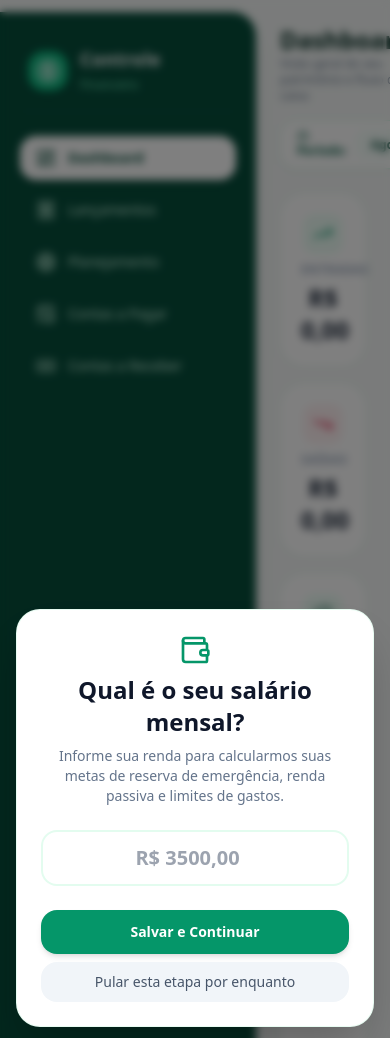
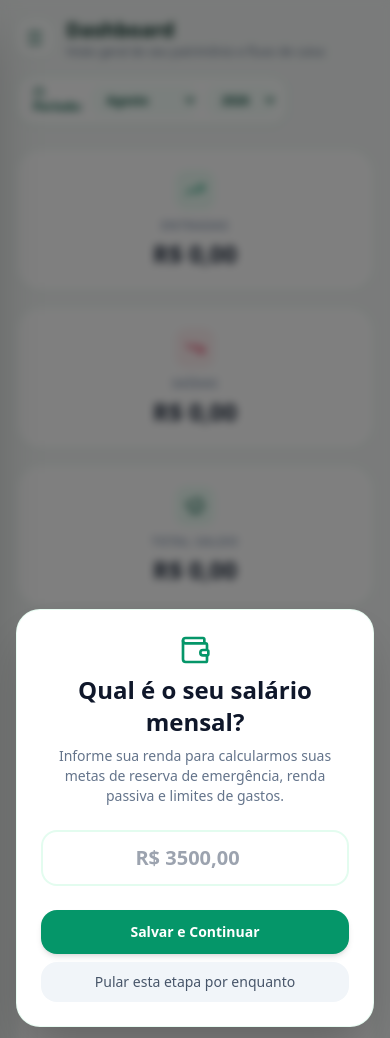
Before and after one commit to Kayke-Oliveira/Gerenciador_Financeiro, a Django app: page / in a window 390 px wide. Shown: the top 1038 px of the page. Run offline with Django 5.2, Linux system fonts and the light colour scheme; the visitor is signed in with stand-in values (Sample User, id 1); data that the repository does not hold is empty; some libraries are stand-ins or nearby versions.

Commit message:
Fix: conexao IPv4 pooler Supabase e layout responsivo mobile

```diff
--- a/core/templates/core/index.html
+++ b/core/templates/core/index.html
@@ -27,6 +27,9 @@
         }
         .toast-enter { animation: toastIn 0.4s ease-out forwards; }
         .toast-exit  { animation: toastOut 0.4s ease-in forwards; }
+
+        #sidebar-overlay { transition: opacity 0.3s ease; }
+        #sidebar-mobile { transition: transform 0.3s ease; }
     </style>
     <script src="https://cdn.jsdelivr.net/npm/chart.js"></script>
     <script src="https://unpkg.com/lucide@latest"></script>
@@ -37,9 +40,9 @@
     {% csrf_token %}
 
     <!-- ==========================================
-         SIDEBAR LATERAL
+         SIDEBAR LATERAL (Desktop)
          ========================================== -->
-    <aside class="w-64 bg-[#064e3b] text-white flex flex-col justify-between p-5 rounded-r-3xl my-3 shadow-xl shrink-0">
+    <aside class="hidden lg:flex w-64 bg-[#064e3b] text-white flex flex-col justify-between p-5 rounded-r-3xl my-3 shadow-xl shrink-0">
         <div>
             <!-- Logo / Brand -->
             <div class="flex items-center gap-3 px-2 py-4 mb-6 border-b border-emerald-800/60">
@@ -91,18 +94,73 @@
     </aside>
 
     <!-- ==========================================
+         SIDEBAR MOBILE (Overlay)
+         ========================================== -->
+    <div id="sidebar-overlay" class="fixed inset-0 bg-black/50 z-40 hidden lg:hidden" onclick="fecharSidebarMobile()"></div>
+    <aside id="sidebar-mobile" class="fixed top-0 left-0 h-full w-64 bg-[#064e3b] text-white flex flex-col justify-between p-5 z-50 -translate-x-full lg:hidden shadow-2xl">
+        <div>
+            <div class="flex items-center gap-3 px-2 py-4 mb-6 border-b border-emerald-800/60">
+                <div class="w-10 h-10 bg-emerald-500 text-white rounded-2xl flex items-center justify-center font-bold text-xl shadow-md">
+                    <i data-lucide="circle-dollar-sign" class="w-6 h-6"></i>
+                </div>
+                <div>
+                    <h1 class="text-lg font-bold tracking-wide leading-tight">Controle</h1>
+                    <span class="text-xs text-emerald-300 font-medium">Financeiro</span>
+                </div>
+            </div>
+            <nav class="space-y-2">
+                <button onclick="alternarAba('dashboard'); fecharSidebarMobile()" id="nav-mob-dashboard"
+                    class="w-full flex items-center gap-3 px-4 py-3 rounded-2xl text-sm font-semibold transition-all duration-200 text-left bg-white text-[#064e3b] shadow-md">
+                    <span><i data-lucide="layout-dashboard" class="w-5 h-5"></i></span> Dashboard
+                </button>
+                <button onclick="alternarAba('lancamentos'); fecharSidebarMobile()" id="nav-mob-lancamentos"
+                    class="w-full flex items-center gap-3 px-4 py-3 rounded-2xl text-sm font-medium text-emerald-100 hover:bg-emerald-800/50 transition-all duration-200 text-left">
+                    <span><i data-lucide="receipt" class="w-5 h-5"></i></span> Lan&ccedil;amentos
+                </button>
+                <button onclick="alternarAba('planejamento'); fecharSidebarMobile()" id="nav-mob-planejamento"
+                    class="w-full flex items-center gap-3 px-4 py-3 rounded-2xl text-sm font-medium text-emerald-100 hover:bg-emerald-800/50 transition-all duration-200 text-left">
+                    <span><i data-lucide="target" class="w-5 h-5"></i></span> Planejamento
+                </button>
+                <button onclick="alternarAba('contas-pagar'); fecharSidebarMobile()" id="nav-mob-contas-pagar"
+                    class="w-full flex items-center gap-3 px-4 py-3 rounded-2xl text-sm font-medium text-emerald-100 hover:bg-emerald-800/50 transition-all duration-200 text-left">
+                    <span><i data-lucide="calendar-clock" class="w-5 h-5"></i></span> Contas a Pagar
+                </button>
+                <button onclick="alternarAba('contas-receber'); fecharSidebarMobile()" id="nav-mob-contas-receber"
+                    class="w-full flex items-center gap-3 px-4 py-3 rounded-2xl text-sm font-medium text-emerald-100 hover:bg-emerald-800/50 transition-all duration-200 text-left">
+                    <span><i data-lucide="banknote" class="w-5 h-5"></i></span> Contas a Receber
+                </button>
+            </nav>
+        </div>
+        <div class="border-t border-emerald-800/60 pt-4 space-y-2">
+            <button onclick="abrirModalSalario(); fecharSidebarMobile()"
+                class="w-full flex items-center gap-2 px-3 py-2.5 text-xs font-medium text-emerald-200 hover:text-white hover:bg-emerald-800/40 rounded-xl transition-all">
+                <i data-lucide="wallet" class="w-4 h-4"></i> Alterar Sal&aacute;rio
+            </button>
+            <a href="{% url 'logout' %}"
+                class="w-full flex items-center gap-2 px-3 py-2.5 text-xs font-medium text-rose-300 hover:text-rose-100 hover:bg-rose-900/30 rounded-xl transition-all">
+                <i data-lucide="log-out" class="w-4 h-4"></i> Sair
+            </a>
+        </div>
+    </aside>
+
+    <!-- ==========================================
          ÁREA DE CONTEÚDO PRINCIPAL
          ========================================== -->
-    <main class="flex-1 flex flex-col p-6 overflow-y-auto">
+    <main class="flex-1 flex flex-col p-4 sm:p-6 overflow-y-auto">
 
         <!-- HEADER / TOPBAR -->
         <header class="flex flex-col sm:flex-row justify-between items-start sm:items-center mb-6 gap-4">
-            <div>
-                <h2 id="titulo-pagina-ativa" class="text-2xl font-bold text-emerald-950">Dashboard</h2>
-                <p class="text-xs text-slate-500">Visão geral do seu patrimônio e fluxo de caixa</p>
+            <div class="flex items-center gap-3">
+                <button onclick="abrirSidebarMobile()" class="lg:hidden p-2 rounded-xl bg-white shadow-sm border border-emerald-100/60 text-emerald-800 hover:bg-emerald-50 transition">
+                    <i data-lucide="menu" class="w-5 h-5"></i>
+                </button>
+                <div>
+                    <h2 id="titulo-pagina-ativa" class="text-xl sm:text-2xl font-bold text-emerald-950">Dashboard</h2>
+                    <p class="text-xs text-slate-500">Vis&atilde;o geral do seu patrim&ocirc;nio e fluxo de caixa</p>
+                </div>
             </div>
 
-            <form id="formFiltroData" class="flex items-center gap-2 bg-white p-2 rounded-2xl shadow-sm border border-emerald-100">
+            <form id="formFiltroData" class="flex flex-wrap items-center gap-2 bg-white p-2 rounded-2xl shadow-sm border border-emerald-100">
                 <span class="text-xs font-semibold text-emerald-800 pl-2">                <i data-lucide="calendar" class="w-3 h-3"></i> Período:</span>
                 <select name="mes" id="selectMes" onchange="aplicarFiltroData()"
                     class="text-xs border-none focus:ring-0 rounded-xl bg-emerald-50/50 text-emerald-900 font-semibold py-1.5 px-3">
@@ -192,7 +250,7 @@
                                 <option value="Outros">Outros</option>
                             </select>
                         </div>
-                        <div class="flex-1 min-w-[200px]">
+                        <div class="flex-1 min-w-0 sm:min-w-[200px]">
                             <label for="descricao" class="block text-xs font-semibold text-slate-400 uppercase tracking-wider mb-1">Descrição</label>
                             <input type="text" id="descricao" required placeholder="Ex: Aluguel, Supermercado..."
                                 class="w-full border border-emerald-100/60 rounded-xl px-3 py-2 text-sm text-slate-800 focus:outline-none focus:border-emerald-600 transition-colors">
@@ -213,26 +271,26 @@
                             </label>
                         </div>
                         <button type="submit"
-                            class="w-full lg:w-auto bg-emerald-700 hover:bg-emerald-800 text-white font-semibold px-6 py-2 rounded-xl text-sm transition-all shadow-sm uppercase tracking-wider cursor-pointer active:scale-95">
+                            class="w-full sm:w-auto bg-emerald-700 hover:bg-emerald-800 text-white font-semibold px-6 py-2 rounded-xl text-sm transition-all shadow-sm uppercase tracking-wider cursor-pointer active:scale-95">
                             Adicionar
                         </button>
                         <button type="button" onclick="abrirModalImportacao()"
-                            class="w-full lg:w-auto bg-emerald-700 hover:bg-emerald-800 text-white font-semibold px-6 py-2 rounded-xl text-sm transition-all shadow-sm uppercase tracking-wider cursor-pointer active:scale-95">
+                            class="w-full sm:w-auto bg-emerald-700 hover:bg-emerald-800 text-white font-semibold px-6 py-2 rounded-xl text-sm transition-all shadow-sm uppercase tracking-wider cursor-pointer active:scale-95">
                             Importar Extrato
                         </button>
                     </form>
                 </div>
 
                 <!-- TABELA DE TRANSAÇÕES -->
-                <div class="bg-white rounded-3xl border border-emerald-100/50 shadow-sm overflow-hidden">
-                    <div class="flex items-center justify-between px-6 py-3 border-b border-slate-100">
-                        <h3 class="text-xs font-semibold text-slate-400 uppercase tracking-wider">Histórico de Lançamentos</h3>
+                <div class="bg-white rounded-3xl border border-emerald-100/50 shadow-sm overflow-x-auto">
+                    <div class="flex flex-col sm:flex-row items-start sm:items-center justify-between px-4 sm:px-6 py-3 border-b border-slate-100 gap-2">
+                        <h3 class="text-xs font-semibold text-slate-400 uppercase tracking-wider">Hist&oacute;rico de Lan&ccedil;amentos</h3>
                         <button onclick="deletarTodasTransacoes()"
-                            class="bg-rose-600 hover:bg-rose-700 text-white text-xs font-semibold px-3 py-2 rounded-xl transition shadow-sm">
+                            class="w-full sm:w-auto bg-rose-600 hover:bg-rose-700 text-white text-xs font-semibold px-3 py-2 rounded-xl transition shadow-sm">
                             <i data-lucide="trash-2" class="w-3 h-3 inline"></i> Excluir Todas
                         </button>
                     </div>
-                    <table class="w-full text-left border-collapse text-sm">
+                    <table class="w-full text-left border-collapse text-sm min-w-[500px]">
                         <thead>
                             <tr class="border-b border-slate-100 text-xs font-semibold text-slate-400 uppercase tracking-wider">
                                 <th class="py-3 px-6">Descrição</th>
@@ -282,11 +340,11 @@
                  ========================================== -->
             <div id="aba-planejamento" class="conteudo-aba hidden space-y-6">
                 {% if planejamento %}
-                <div class="bg-white p-6 rounded-3xl border border-emerald-100/50 shadow-sm">
+                <div class="bg-white p-4 sm:p-6 rounded-3xl border border-emerald-100/50 shadow-sm overflow-x-auto">
                     <h3 class="text-xs font-bold text-emerald-700 uppercase tracking-wider mb-4">
                         Planejamento Recomendado (Salário Base: R$ {{planejamento.salario}})
                     </h3>
-                    <div class="grid grid-cols-2 md:grid-cols-5 gap-3 text-center text-xs">
+                    <div class="grid grid-cols-2 sm:grid-cols-3 lg:grid-cols-5 gap-3 text-center text-xs">
                         <div class="bg-emerald-50/50 p-3 rounded-2xl border border-emerald-100/60">
                             <span class="text-slate-500 block mb-1">Renda Passiva (200x)</span>
                             <strong class="text-slate-800 text-sm">R$ {{planejamento.meta_renda_passiva|floatformat:2}}</strong>
@@ -311,10 +369,10 @@
                 </div>
 
                 <div class="bg-white p-6 rounded-3xl border border-emerald-100/50 shadow-sm space-y-4">
-                    <div class="flex items-center justify-between border-b border-slate-100 pb-3">
+                    <div class="flex flex-col sm:flex-row items-start sm:items-center justify-between border-b border-slate-100 pb-3 gap-3">
                         <h3 class="text-sm font-bold text-slate-800 uppercase tracking-wide"><i data-lucide="target" class="w-4 h-4 inline"></i> Suas Metas e Objetivos</h3>
                         <button onclick="abrirModalMeta()"
-                            class="bg-emerald-600 hover:bg-emerald-700 text-white font-semibold text-xs px-4 py-2 rounded-2xl transition shadow-sm">
+                            class="w-full sm:w-auto bg-emerald-600 hover:bg-emerald-700 text-white font-semibold text-xs px-4 py-2 rounded-2xl transition shadow-sm">
                             + Nova Meta
                         </button>
                     </div>
@@ -363,7 +421,7 @@
                         </div>
                         {% endwith %}
                         {% empty %}
-                        <div class="col-span-2 py-6 text-center text-slate-400 italic">
+                        <div class="col-span-full py-6 text-center text-slate-400 italic">
                             Nenhuma meta cadastrada ainda. Clique em "+ Nova Meta" acima para começar!
                         </div>
                         {% endfor %}
@@ -374,7 +432,7 @@
                 <div class="bg-white p-8 rounded-3xl border border-emerald-100/50 shadow-sm text-center">
                     <p class="text-slate-500 mb-4">Você ainda não configurou seu salário mensal para ver as recomendações.</p>
                     <button onclick="abrirModalSalario()"
-                        class="bg-emerald-600 hover:bg-emerald-700 text-white font-semibold px-5 py-2.5 rounded-2xl text-sm transition shadow-sm">
+                        class="w-full sm:w-auto bg-emerald-600 hover:bg-emerald-700 text-white font-semibold px-5 py-2.5 rounded-2xl text-sm transition shadow-sm">
                         Configurar Salário Agora
                     </button>
                 </div>
@@ -398,13 +456,13 @@
 
                 <div class="flex justify-end">
                     <button onclick="abrirModalContaPagar()"
-                        class="bg-emerald-600 hover:bg-emerald-700 text-white font-semibold px-5 py-2.5 rounded-2xl text-sm transition shadow-sm">
+                        class="w-full sm:w-auto bg-emerald-600 hover:bg-emerald-700 text-white font-semibold px-5 py-2.5 rounded-2xl text-sm transition shadow-sm">
                         + Nova Conta a Pagar
                     </button>
                 </div>
 
                 <div class="bg-white border border-emerald-100/50 rounded-3xl shadow-sm overflow-x-auto">
-                    <table class="w-full text-sm text-left">
+                    <table class="w-full text-sm text-left min-w-[600px]">
                         <thead>
                             <tr class="border-b border-slate-100 text-xs font-semibold text-slate-400 uppercase tracking-wider">
                                 <th class="px-4 py-3">Status</th>
@@ -440,13 +498,13 @@
 
                 <div class="flex justify-end">
                     <button onclick="abrirModalContaReceber()"
-                        class="bg-emerald-600 hover:bg-emerald-700 text-white font-semibold px-5 py-2.5 rounded-2xl text-sm transition shadow-sm">
+                        class="w-full sm:w-auto bg-emerald-600 hover:bg-emerald-700 text-white font-semibold px-5 py-2.5 rounded-2xl text-sm transition shadow-sm">
                         + Nova Conta a Receber
                     </button>
                 </div>
 
                 <div class="bg-white border border-emerald-100/50 rounded-3xl shadow-sm overflow-x-auto">
-                    <table class="w-full text-sm text-left">
+                    <table class="w-full text-sm text-left min-w-[600px]">
                         <thead>
                             <tr class="border-b border-slate-100 text-xs font-semibold text-slate-400 uppercase tracking-wider">
                                 <th class="px-4 py-3">Status</th>
@@ -902,6 +960,16 @@
             document.getElementById('formFiltroData').submit();
         }
 
+        // --- SIDEBAR MOBILE ---
+        function abrirSidebarMobile() {
+            document.getElementById('sidebar-overlay').classList.remove('hidden');
+            document.getElementById('sidebar-mobile').classList.remove('-translate-x-full');
+        }
+        function fecharSidebarMobile() {
+            document.getElementById('sidebar-overlay').classList.add('hidden');
+            document.getElementById('sidebar-mobile').classList.add('-translate-x-full');
+        }
+
         // --- NAVEGAÇÃO POR ABAS (SIDEBAR) ---
         function alternarAba(nomeAba) {
             document.querySelectorAll('.conteudo-aba').forEach(el => {
@@ -925,6 +993,11 @@
             if (btnAtivo) {
                 btnAtivo.classList.add('bg-white', 'text-[#064e3b]', 'shadow-md', 'font-semibold');
                 btnAtivo.classList.remove('text-emerald-100', 'hover:bg-emerald-800/50', 'font-medium');
+            }
+            const btnMobAtivo = document.getElementById(`nav-mob-${nomeAba}`);
+            if (btnMobAtivo) {
+                btnMobAtivo.classList.add('bg-white', 'text-[#064e3b]', 'shadow-md', 'font-semibold');
+                btnMobAtivo.classList.remove('text-emerald-100', 'hover:bg-emerald-800/50', 'font-medium');
             }
 
             const titulos = {
--- a/setup/settings.py
+++ b/setup/settings.py
@@ -95,6 +95,7 @@ DATABASES = {
         default=os.environ.get('DATABASE_URL'),
         conn_max_age=600,
         conn_health_checks=True,
+        ssl_require=True,
     )
 }
 
```
